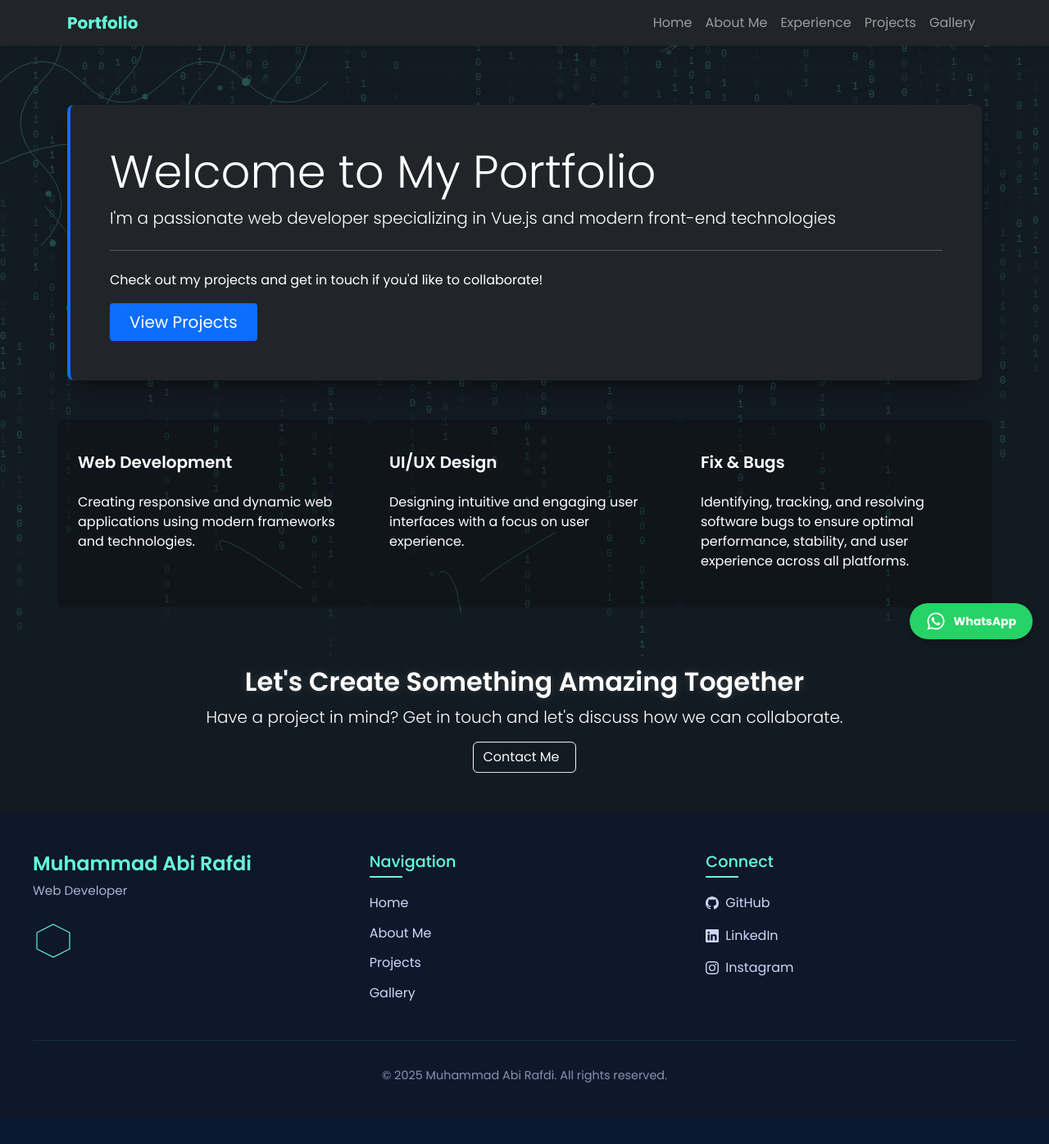
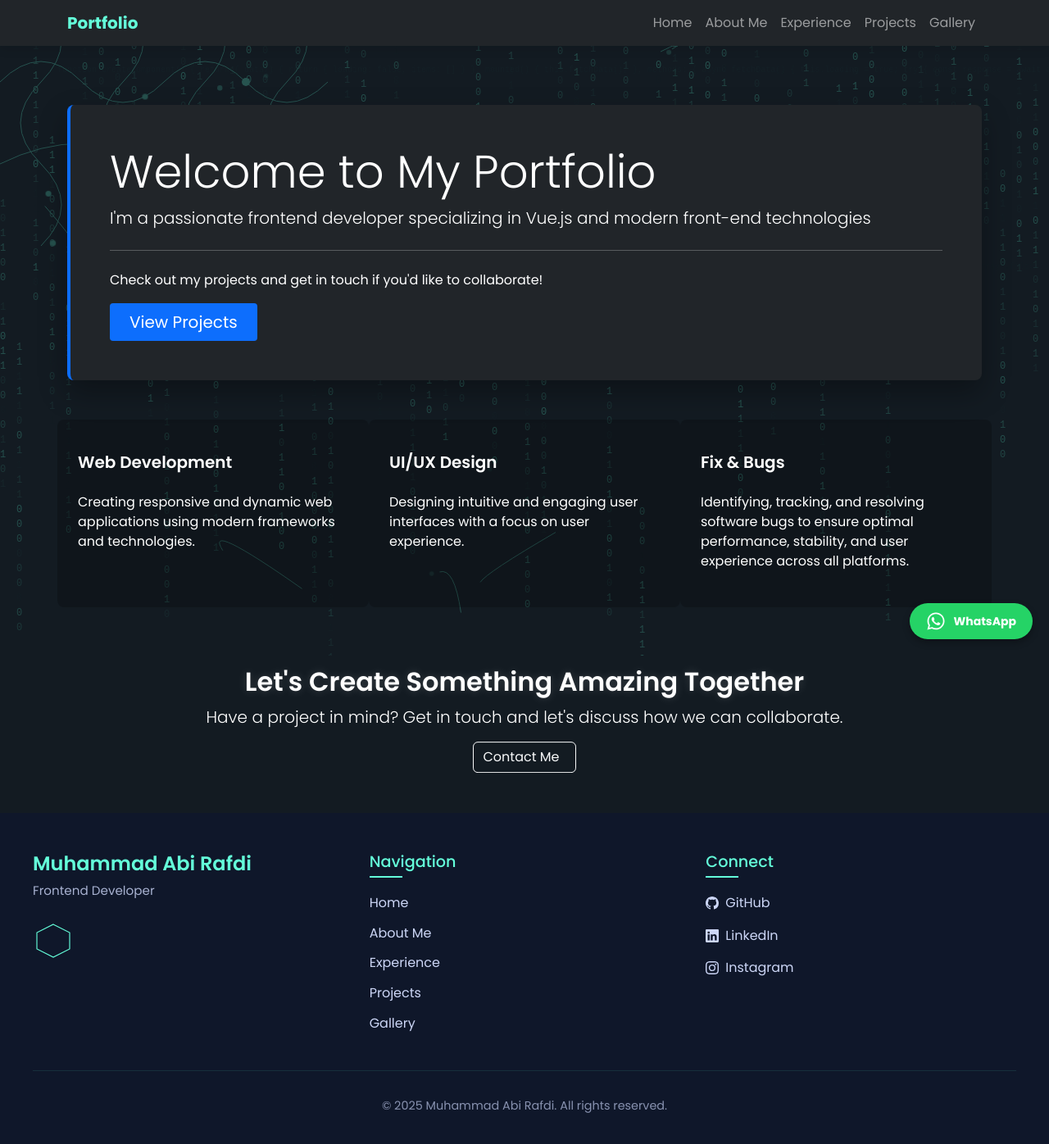
Before and after one commit to abirafdi86/portofolio, a Vue app: page / in a window 1280 px wide. Shown: the top 1396 px of the page at 82% size. Before the commit the page ends 1364 px from the top, so only its background shows below. Built offline with nearby package versions, Linux system fonts and the light colour scheme.

Commit message:
kosmetik penamaan job atau role

```diff
--- a/src/components/Footer.vue
+++ b/src/components/Footer.vue
@@ -3,7 +3,7 @@
     <div class="footer-content">
       <div class="footer-section brand">
         <h3 class="footer-title">Muhammad Abi Rafdi</h3>
-        <p class="footer-tagline">Web Developer</p>
+        <p class="footer-tagline">Frontend Developer</p>
         <div class="footer-polygon">
           <svg viewBox="0 0 100 100" xmlns="http://www.w3.org/2000/svg">
             <polygon class="footer-shape" points="50,10 90,30 90,70 50,90 10,70 10,30" />
@@ -16,6 +16,7 @@
         <ul class="footer-links">
           <li><router-link to="/" @click.native="scrollToTop">Home</router-link></li>
           <li><router-link to="/about-me" @click.native="scrollToTop">About Me</router-link></li>
+          <li><router-link to="/experience" @click.native="scrollToTop">Experience</router-link></li>
           <li><router-link to="/project" @click.native="scrollToTop">Projects</router-link></li>
           <li><router-link to="/gallery" @click.native="scrollToTop">Gallery</router-link></li>
         </ul>
--- a/src/views/AboutMe.vue
+++ b/src/views/AboutMe.vue
@@ -10,7 +10,7 @@
           </div>
         </div>
         <h3 class="text-white fade-in">Muhammad Abi Rafdi</h3>
-        <p class="text-white fade-in">Web Developer</p>
+        <p class="text-white fade-in">Frontend Developer</p>
         <div class="social-links mt-3 fade-in-up">
           <a href="#" class="btn btn-outline-light me-2 hover-effect"><i class="bi bi-github"></i></a>
           <a href="#" class="btn btn-outline-light me-2 hover-effect"><i class="bi bi-linkedin"></i></a>
@@ -21,7 +21,7 @@
       <div class="col-md-8">
         <div class="mb-4 fade-in-right">
           <h3 class="text-white slide-in">My Story</h3>
-          <p class="text-white fade-in">Hello! I'm Abi, a passionate Web developer with over 3 years of experience
+          <p class="text-white fade-in">Hello! I'm Abi, a passionate Frontend Developer with over 3 years of experience
             in creating dynamic web
             applications. My journey in web development began during my college years when I built my first website
             using HTML and CSS.</p>
--- a/src/views/AboutUs.vue
+++ b/src/views/AboutUs.vue
@@ -131,7 +131,7 @@ export default {
         },
         {
           name: 'Eko Faisal',
-          role: 'Web Developer',
+          role: 'Frontend Developer',
           bio: 'Specializing in modern JavaScript frameworks, Eko is passionate about creating seamless user experiences across devices.',
           initials: 'EF'
         }
--- a/src/views/Experience.vue
+++ b/src/views/Experience.vue
@@ -5,7 +5,7 @@
     <div class="intro-section mb-5">
       <div class="intro-content">
         <h3 class="mb-4 text-white">Professional Journey</h3>
-        <p class="text-white">Throughout my career as a Front-End Developer, I have gained extensive experience in
+        <p class="text-white">Throughout my career as a Frontend Developer, I have gained extensive experience in
           building modern, responsive web applications using cutting-edge technologies. My journey has taken me through
           various roles and projects, each contributing to my growth as a developer and my expertise in Vue.js
           ecosystem.</p>
@@ -81,7 +81,7 @@
       <div class="cta-content">
         <h3 class="mb-4 text-white">Let's Work Together</h3>
         <p class="text-light">I'm always interested in new opportunities and challenging projects. If you're looking for
-          a dedicated Front-End Developer with expertise in Vue.js and modern web technologies, I'd love to hear from
+          a dedicated Frontend Developer with expertise in Vue.js and modern web technologies, I'd love to hear from
           you.</p>
         <div class="row mt-4">
           <div class="col-md-12 text-center">
@@ -102,7 +102,7 @@ export default {
     return {
       experiences: [
         {
-          position: 'Front-End Developer',
+          position: 'Frontend Developer',
           company: 'PT. Adi Data Informatika (Penempatan: Bank Indonesia)',
           duration: '07/2025 - Present',
           type: 'Contract',
@@ -119,10 +119,10 @@ export default {
             'Working closely with UI/UX designers to translate designs into functional and visually appealing interfaces',
             'Conducting code reviews to maintain code quality and consistency across the team'
           ],
-          skills: ['Vue.js', 'Vuex', 'Vue Router', 'JavaScript', 'REST API', 'Agile', 'Scrum', 'HTML/CSS']
+          skills: ['Vue.js', 'Vuetify', 'Vuex', 'Vue Router', 'JavaScript', 'REST API', 'Agile', 'Scrum', 'HTML/CSS']
         },
         {
-          position: 'Front-End Developer',
+          position: 'Frontend Developer',
           company: 'Experd Consultant',
           duration: '09/2022 - 07/2025',
           type: 'Full-time',
@@ -169,7 +169,7 @@ export default {
         {
           category: 'Frontend Development',
           icon: '💻',
-          skills: ['Vue.js', 'Vuex', 'Vue Router', 'JavaScript', 'HTML5', 'CSS3', 'Bootstrap']
+          skills: ['Vue.js', 'Vuetify', 'Vuex', 'Vue Router', 'JavaScript', 'HTML5', 'CSS', 'Bootstrap']
         },
         {
           category: 'Development Tools',
--- a/src/views/Home.vue
+++ b/src/views/Home.vue
@@ -2,7 +2,7 @@
   <div class="home py-5">
     <div class="jumbotron bg-dark p-5 rounded-3 text-white animate-in fade-in-down">
       <h1 class="display-4 slide-in-left">Welcome to My Portfolio</h1>
-      <p class="lead slide-in-right">I'm a passionate web developer specializing in Vue.js and modern front-end
+      <p class="lead slide-in-right">I'm a passionate frontend developer specializing in Vue.js and modern front-end
         technologies</p>
       <hr class="my-4 expand-hr">
       <p class="fade-in">Check out my projects and get in touch if you'd like to collaborate!</p>
```
